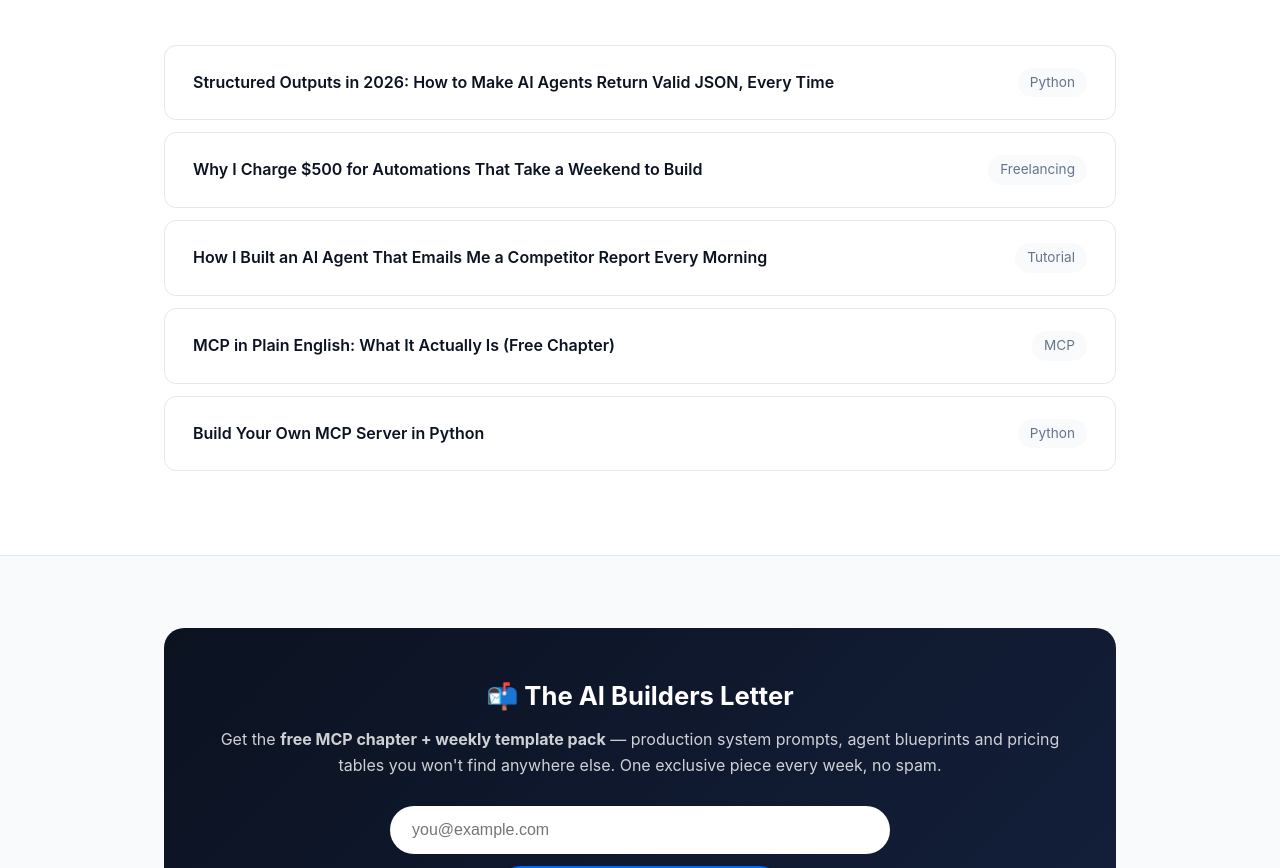
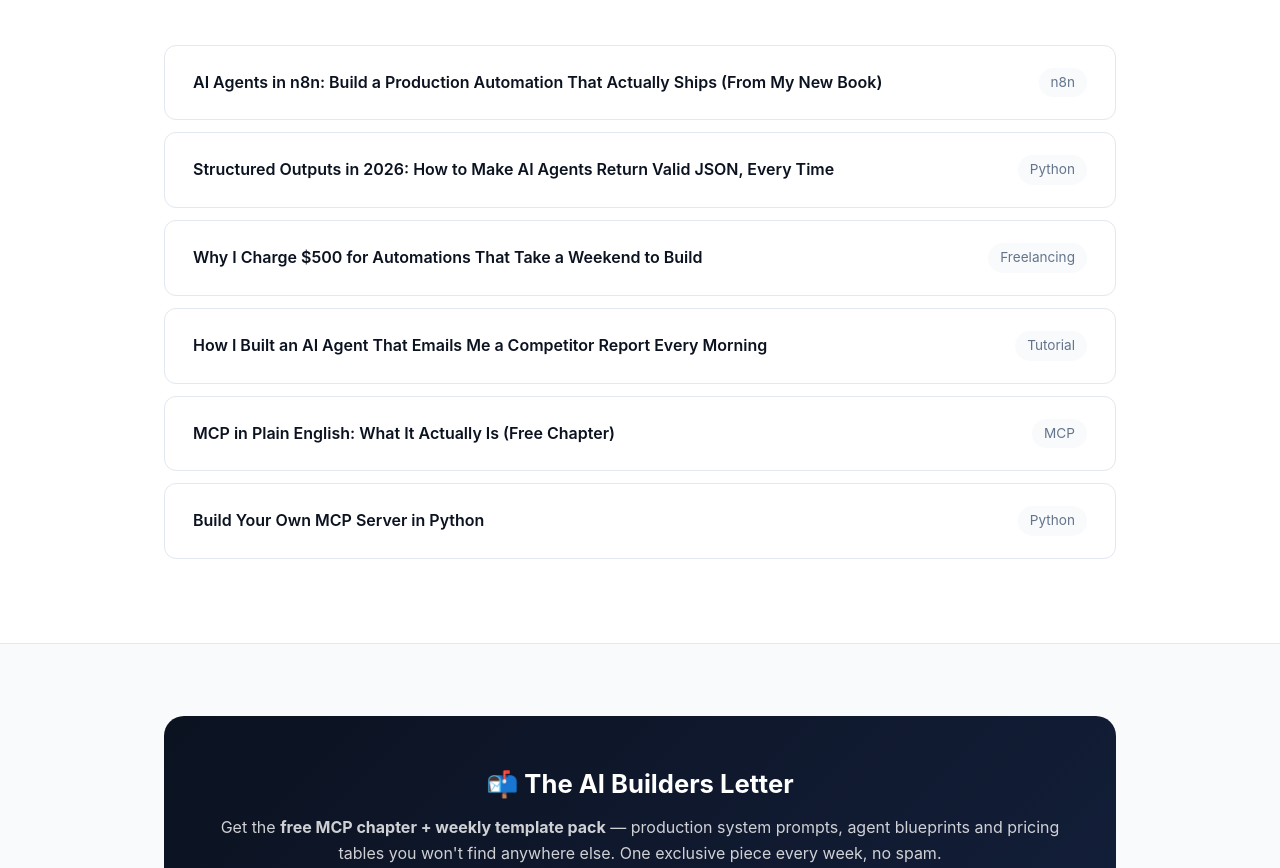
Before and after one commit to Hirara-hermes/hirara-hermes.github.io, a plain HTML site: page index.html in a window 1280 px wide. Shown: the part 2878-3746 px from the top of the page. Drawn offline with Linux system fonts and the light colour scheme.

Commit message:
Add article: AI Agents in n8n (production automation, from the book)

```diff
--- a/index.html
+++ b/index.html
@@ -242,6 +242,10 @@
     </div>
     <ul class="article-list">
       <li>
+        <a href="https://dev.to/ai_builder/ai-agents-in-n8n-build-a-production-automation-that-actually-ships-from-my-new-book-6gp">AI Agents in n8n: Build a Production Automation That Actually Ships (From My New Book)</a>
+        <span class="tag">n8n</span>
+      </li>
+      <li>
         <a href="https://dev.to/ai_builder/structured-outputs-in-2026-how-to-make-ai-agents-return-valid-json-every-time-4jm7">Structured Outputs in 2026: How to Make AI Agents Return Valid JSON, Every Time</a>
         <span class="tag">Python</span>
       </li>
```
